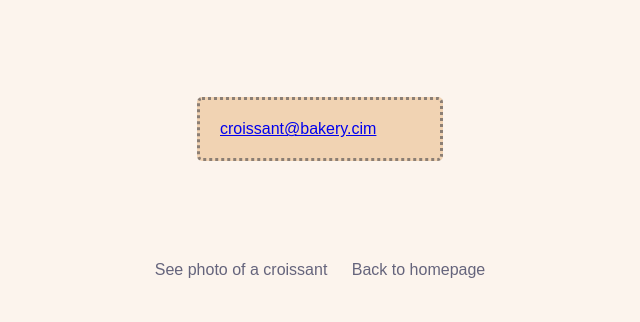
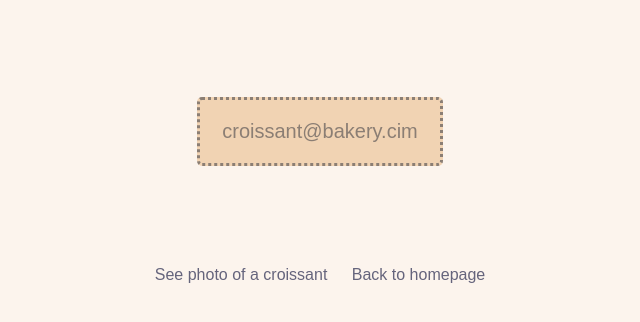
Before and after one commit to sapsu/Croissant, a plain HTML site: page contact.html in a window 1280 px wide. Shown: the part 62-384 px from the top of the page, without its empty margins (320-960 px from the left). Drawn offline with Linux system fonts and the light colour scheme.

Commit message:
updated email link style

```diff
--- a/css/styles.css
+++ b/css/styles.css
@@ -46,6 +46,14 @@ img {
   background-color: #f1d3b3;
   display: block;
   margin: 0 auto;
+  font-size: 20px;
+  color: #8b7e74;
+  text-align: center;
+  text-decoration: none;
   margin-top: 100px;
   margin-bottom: 100px;
+  transition: ease-in 200ms all;
 }
+.email-link:hover {
+  font-weight: bolder;
+}
```
